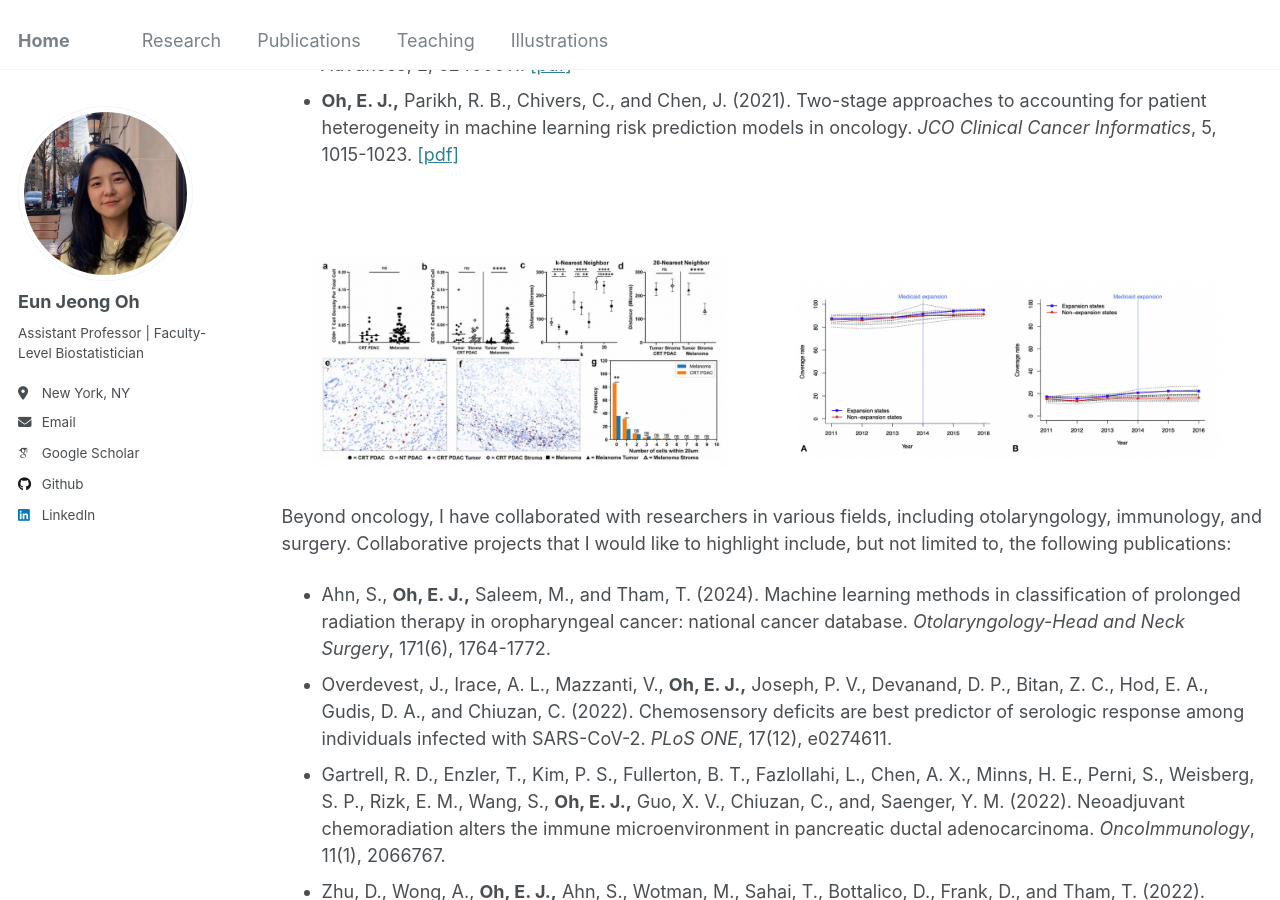
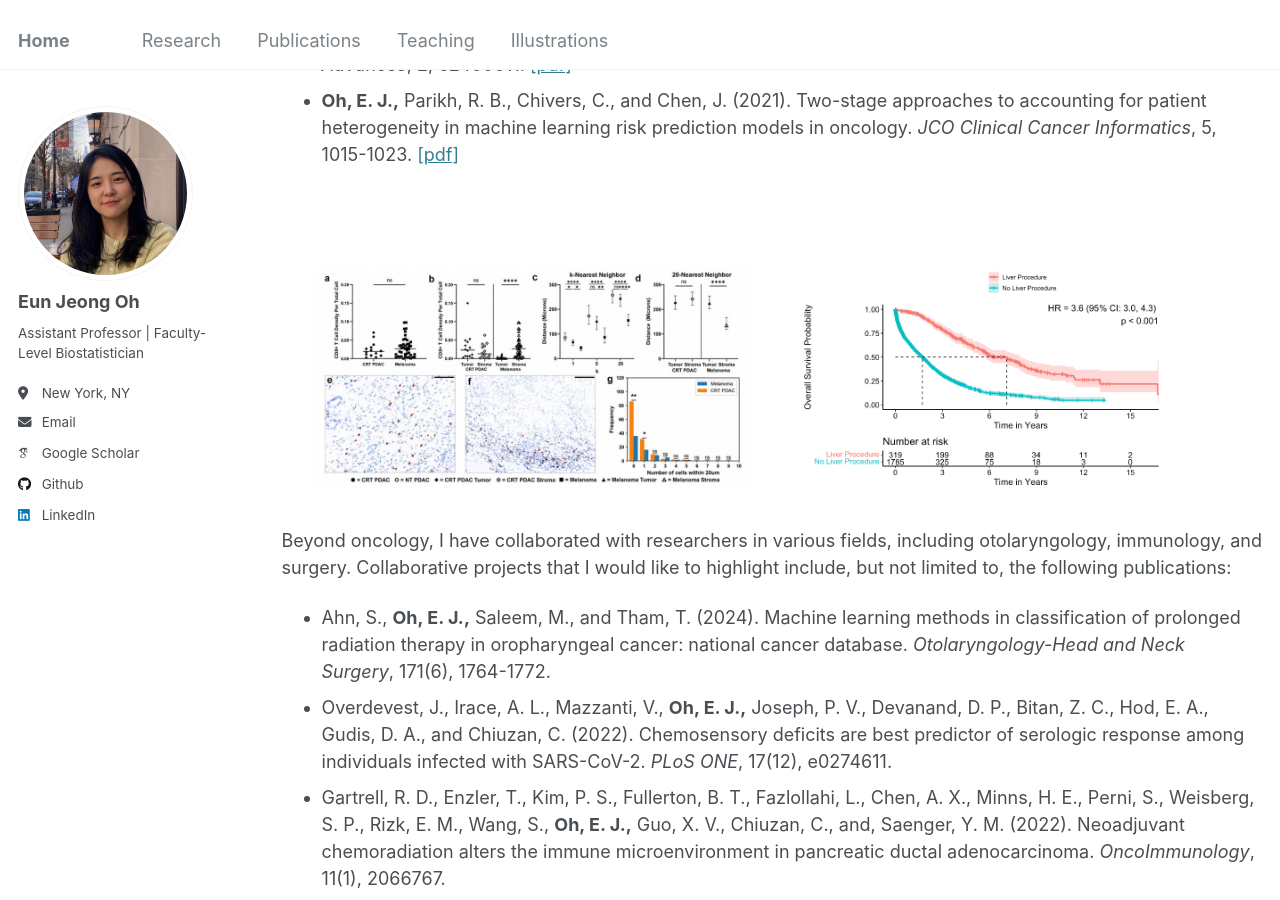
Before and after one commit to oheunj/oheunj.github.io, a Jekyll site: the page built from _pages/research.md, in a window 1280 px wide and 900 px high, scrolled down 1261 px. Built offline with Jekyll 4.4.1, drawn with Linux system fonts in a browser that asks for light colours; some web fonts are replaced.

Commit message:
Update research.md

```diff
--- a/_pages/research.md
+++ b/_pages/research.md
@@ -40,7 +40,7 @@
 <br>
 
 <div style="text-align: center;">
-  <img src="/images/myfig3.png" style="width: 95%;">
+  <img src="/images/myfig3v2.png" style="width: 95%;">
 </div>
 
 Beyond oncology, I have collaborated with researchers in various fields, including otolaryngology, immunology, and surgery. Collaborative projects that I would like to highlight include, but not limited to, the following publications:
```
